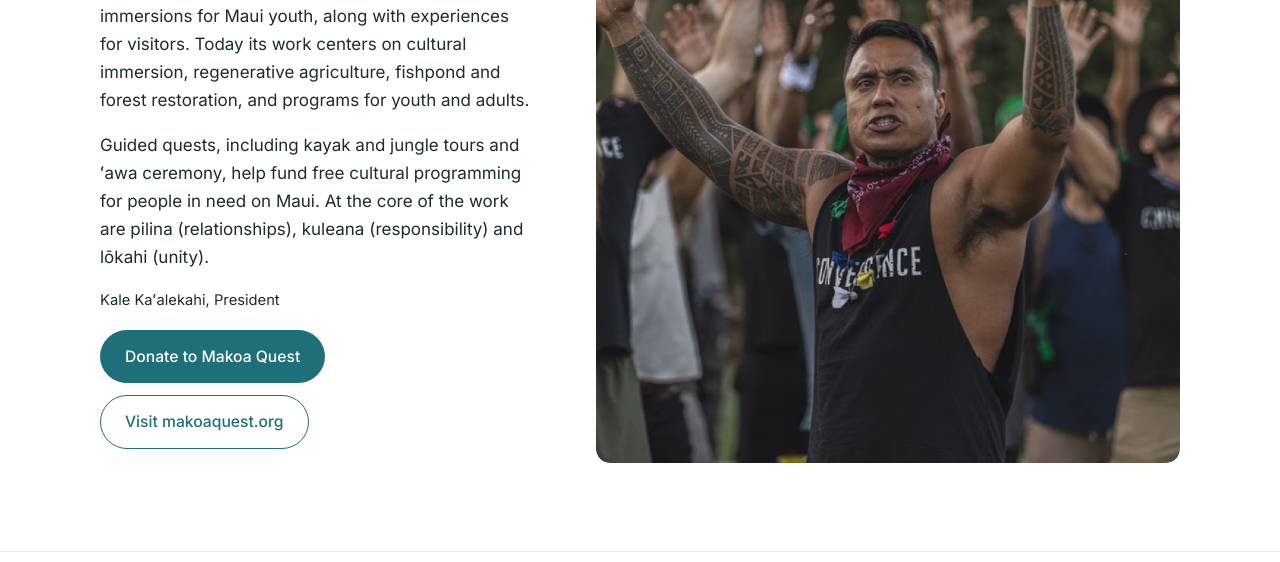
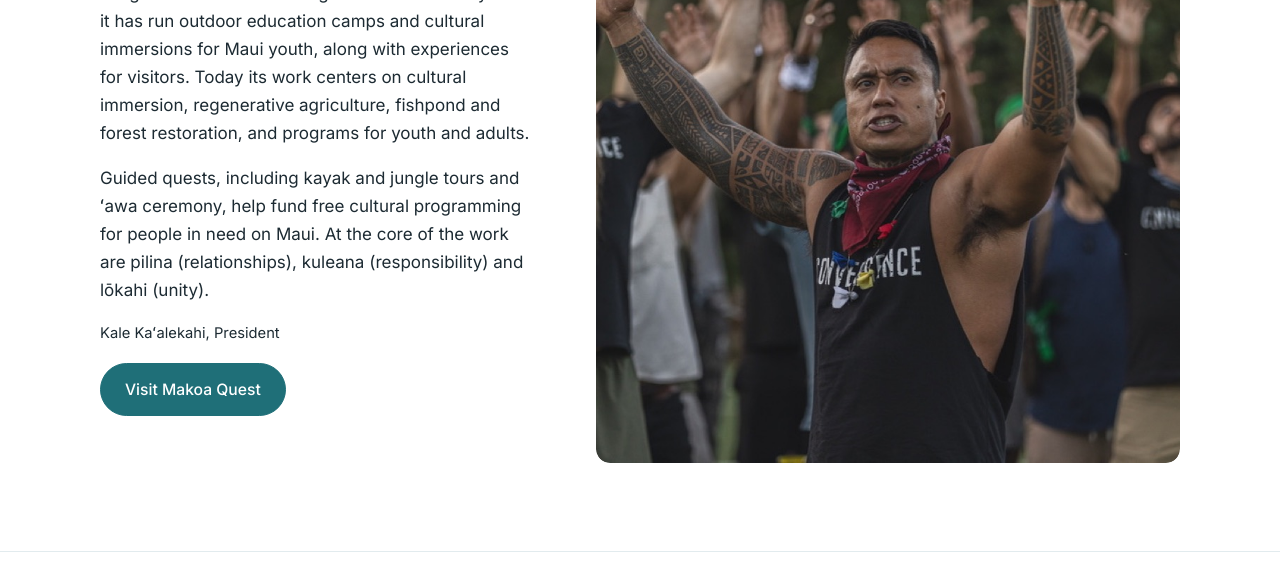
Before and after one commit to connect836/kalekaalekahi-site, a plain HTML site: page give.html in a window 1280 px wide. Shown: the part 1663-2225 px from the top of the page. Drawn offline with nearby package versions, Linux system fonts and the light colour scheme.

Commit message:
Give page: single Makoa Quest button to makoaquest.org
Co-Authored-By: Claude Opus 5.5 <noreply@anthropic.com>
Claude-Session: https://claude.ai/code/session_01FRjfBj7XwDgbd1ftjVuVwK

```diff
--- a/give.html
+++ b/give.html
@@ -115,8 +115,7 @@
           <p>Guided quests, including kayak and jungle tours and ʻawa ceremony, help fund free cultural programming for people in need on Maui. At the core of the work are pilina (relationships), kuleana (responsibility) and lōkahi (unity).</p>
           <p class="small" style="margin-top:0">Kale Kaʻalekahi, President</p>
           <div class="actions" style="margin-top:1em">
-            <a href="https://www.makoaquest.org/donate" target="_blank" rel="noopener" class="btn">Donate to Makoa Quest</a>
-            <a href="https://www.makoaquest.org/" target="_blank" rel="noopener" class="btn btn-ghost">Visit makoaquest.org</a>
+            <a href="https://www.makoaquest.org/" target="_blank" rel="noopener" class="btn">Visit Makoa Quest</a>
           </div>
         </div>
       </div>
```
